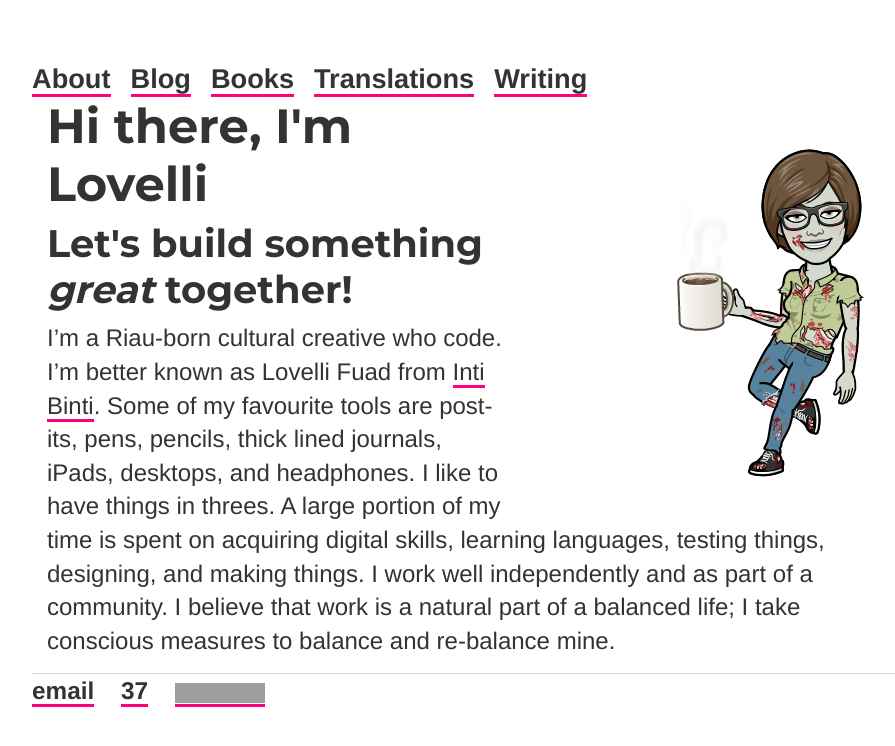
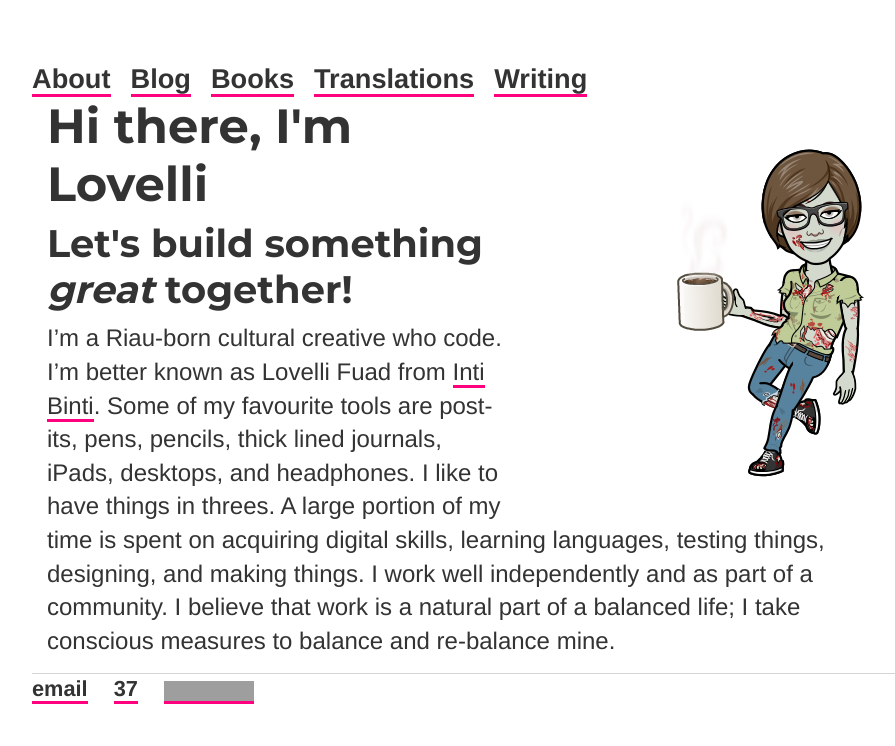
Before and after one commit to ariesti/ariesti.github.io, a Jekyll site: the page built from index.html, in a window 1280 px wide. Shown: the top 746 px of the page, without its empty margins (160-1055 px from the left). Built offline with Jekyll 4.4.1, drawn with Linux system fonts in a browser that asks for light colours; grey boxes are pictures that could not be loaded.

Commit message:
Update main.css

```diff
--- a/css/main.css
+++ b/css/main.css
@@ -17,7 +17,7 @@
 
 ul { font-size: 1.5em; line-height: 1.4em; color: #333; }
 ul.nav { font-size: 1.7em; color: #333;}
-nav ul, footer ul { text-decoration: none; font-size: 1.9em; padding: 0px; list-style: none; font-weight: bold; }
+nav ul, footer ul { text-decoration: none; font-size: 1.7em; padding: 0px; list-style: none; font-weight: bold; }
 nav ul li, footer ul li { display: inline; margin-right: 20px; }
 
 footer { text-decoration: none; border-top: 1px solid #d5d5d5; font-size: .8em; }
```
